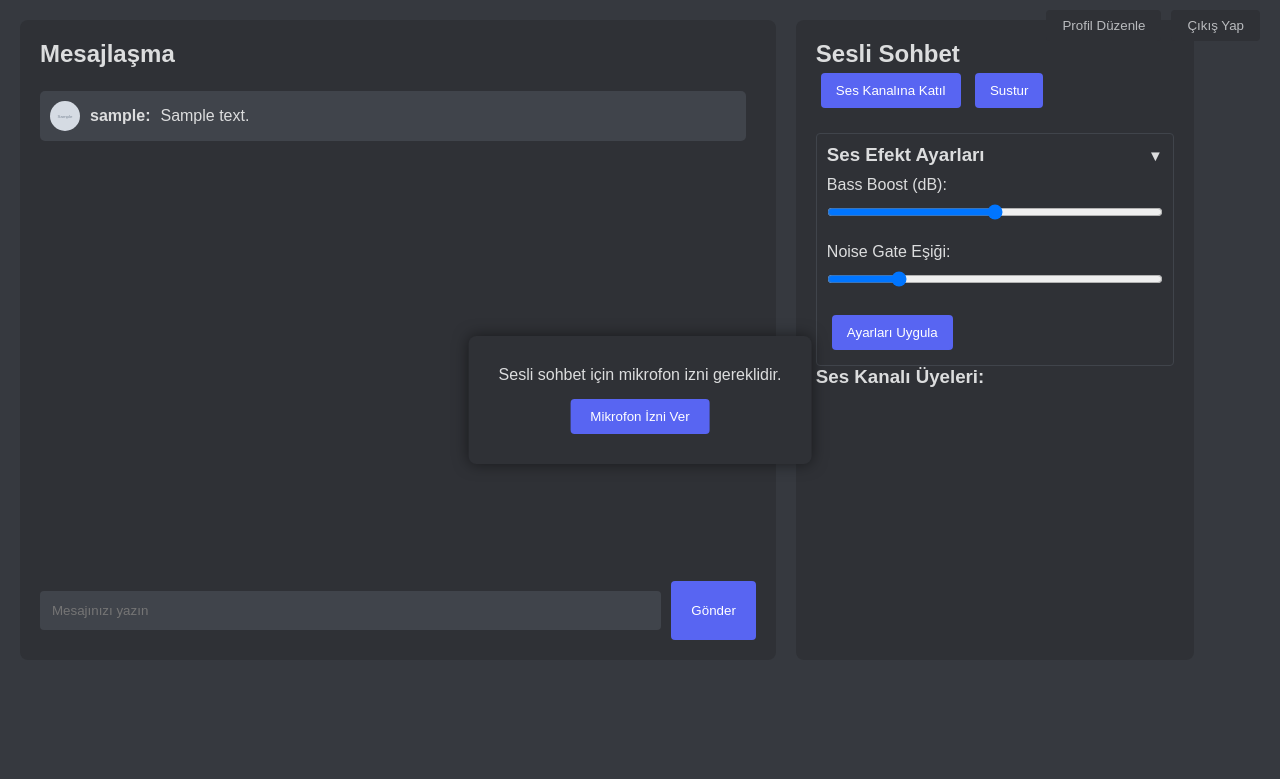
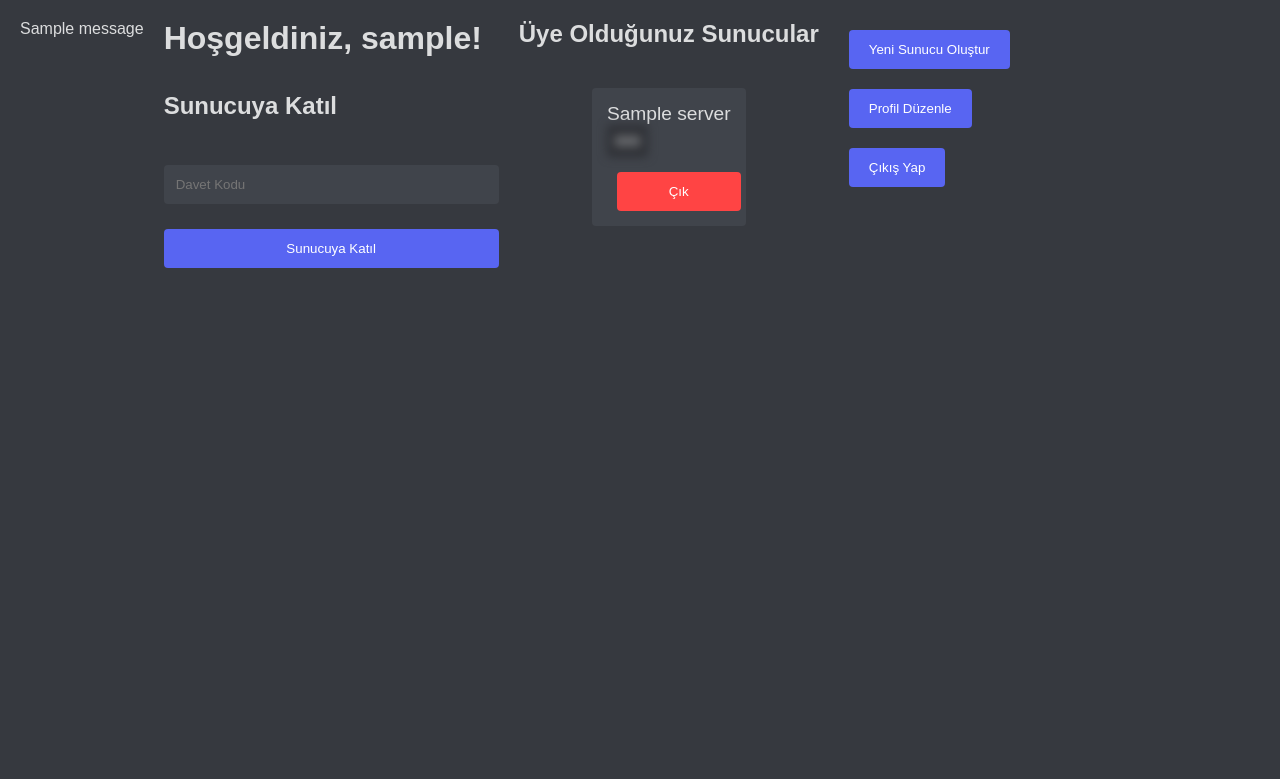
Before and after one commit to Berke-aras/SesliSohbetUygulamas-, a Flask app: page / in a window 1280 px wide. Shown: the top 779 px of the page. Run offline with Flask 3, Linux system fonts and the light colour scheme; the visitor is signed in with stand-in values (Sample User, id 1); tables that the repository leaves empty hold one stand-in row (values such as "Sample post"); grey boxes marked "Sample" are stand-in pictures; one stand-in notice (Sample message) is shown; some libraries are stand-ins or nearby versions.

Commit message:
Server yapısında değişikliğe gidldi(birden fazla server oluşturma tek bir sunucuda), davet kodları eklendi, Sunucudan ayrılma ve kapatmada hata var

```diff
--- a/app.py
+++ b/app.py
@@ -3,7 +3,7 @@ from flask_socketio import SocketIO, join_room, emit, disconnect
 from flask_sqlalchemy import SQLAlchemy
 from werkzeug.utils import secure_filename
 from werkzeug.security import generate_password_hash, check_password_hash
-import os, socket, datetime
+import os, socket, datetime, random, string
 
 app = Flask(__name__)
 app.config['SECRET_KEY'] = 'secret!'
@@ -18,6 +18,12 @@ db = SQLAlchemy(app)
 if not os.path.exists(app.config['UPLOAD_FOLDER']):
     os.makedirs(app.config['UPLOAD_FOLDER'])
 
+# Çoktan çoğa ilişki: Sunucu üyeleri
+server_members = db.Table('server_members',
+    db.Column('server_id', db.Integer, db.ForeignKey('server.id'), primary_key=True),
+    db.Column('user_id', db.Integer, db.ForeignKey('user.id'), primary_key=True)
+)
+
 # -----------------
 # Veritabanı Modelleri
 # -----------------
@@ -27,29 +33,44 @@ class User(db.Model):
     password = db.Column(db.String(200), nullable=False)
     profile_image_url = db.Column(db.String(200), default='')
 
+class Server(db.Model):
+    id = db.Column(db.Integer, primary_key=True)
+    name = db.Column(db.String(80), unique=True, nullable=False)
+    invite_code = db.Column(db.String(64), unique=True, nullable=False)  # Rastgele oluşturulan benzersiz kod
+    owner_id = db.Column(db.Integer, db.ForeignKey('user.id'), nullable=False)
+    created_at = db.Column(db.DateTime, default=datetime.datetime.utcnow)
+    members = db.relationship('User', secondary=server_members, backref='servers')
+
 class Message(db.Model):
     id = db.Column(db.Integer, primary_key=True)
+    server_id = db.Column(db.Integer, db.ForeignKey('server.id'), nullable=False)
     user_id = db.Column(db.Integer, db.ForeignKey('user.id'), nullable=False)
     username = db.Column(db.String(80), nullable=False)
     text = db.Column(db.Text, nullable=False)
     timestamp = db.Column(db.DateTime, default=datetime.datetime.utcnow)
     profile_image_url = db.Column(db.String(200), default='')
 
-# Global kullanıcı takipleri
+# Global kullanıcı ve sesli sohbet takipleri
 online_users = {}   # { socket_id: { 'username': ..., 'profile_image_url': ... } }
 voice_users = {}    # { socket_id: { 'socketId': ..., 'username': ... } }
 
+# -----------------
+# Yardımcı Fonksiyonlar
+# -----------------
+def generate_invite_code(length=8):
+    return ''.join(random.choices(string.ascii_letters + string.digits, k=length))
 
 # -----------------
 # Rotalar
 # -----------------
 
+# Ana sayfa: Üye olunan sunucuları listeleme
 @app.route('/')
-def index():
-    if 'user_id' not in session:  # Kullanıcı giriş yapmamışsa login sayfasına yönlendir
+def home():
+    if 'user_id' not in session:
         return redirect(url_for('login'))
-    messages = db.session.query(Message.username, Message.text, Message.profile_image_url).order_by(Message.timestamp.asc()).all()
-    return render_template('index.html', messages=messages)
+    user = User.query.get(session['user_id'])
+    return render_template('home.html', servers=user.servers)
 
 @app.route('/login', methods=['GET', 'POST'])
 def login():
@@ -61,7 +82,7 @@ def login():
             session['user_id'] = user.id
             session['username'] = user.username
             session['profile_image_url'] = user.profile_image_url
-            return redirect(url_for('index'))
+            return redirect(url_for('home'))
         else:
             flash("Geçersiz kullanıcı adı veya şifre")
     return render_template('login.html')
@@ -116,10 +137,10 @@ def profile():
 @app.route('/upload', methods=['POST'])
 def upload():
     if 'profile_image' not in request.files:
-        return redirect(url_for('index'))
+        return redirect(url_for('home'))
     file = request.files['profile_image']
     if file.filename == '':
-        return redirect(url_for('index'))
+        return redirect(url_for('home'))
     filename = secure_filename(file.filename)
     file.save(os.path.join(app.config['UPLOAD_FOLDER'], filename))
     return filename
@@ -127,8 +148,68 @@ def upload():
 @app.route('/uploads/<filename>')
 def uploaded_file(filename):
     response = send_from_directory(app.config['UPLOAD_FOLDER'], filename)
-    response.headers['Cache-Control'] = 'public, max-age=86400'  # 1 gün önbellek
+    response.headers['Cache-Control'] = 'public, max-age=86400'
     return response
+
+# -----------------
+# Sunucu (Server) İşlemleri
+# -----------------
+
+# Yeni sunucu oluşturma sayfası
+@app.route('/create_server', methods=['GET', 'POST'])
+def create_server():
+    if 'user_id' not in session:
+        return redirect(url_for('login'))
+    if request.method == 'POST':
+        server_name = request.form.get('server_name')
+        if Server.query.filter_by(name=server_name).first():
+            flash("Bu isimde bir sunucu zaten var.")
+            return redirect(url_for('create_server'))
+        invite_code = generate_invite_code()
+        while Server.query.filter_by(invite_code=invite_code).first():
+            invite_code = generate_invite_code()
+        new_server = Server(name=server_name, invite_code=invite_code, owner_id=session['user_id'])
+        user = User.query.get(session['user_id'])
+        new_server.members.append(user)  # Sunucu oluşturulduğunda kullanıcı otomatik üye olur
+        db.session.add(new_server)
+        db.session.commit()
+        flash("Sunucu oluşturuldu!")
+        return redirect(url_for('server_chat', invite_code=invite_code))
+    return render_template('create_server.html')
+
+# Davet linkiyle sunucuya katılma
+
+@app.route('/join_server/<invite_code>')
+def join_server(invite_code):
+    if 'user_id' not in session:
+        return redirect(url_for('login'))
+    server = Server.query.filter_by(invite_code=invite_code).first()
+    if not server:
+        flash("Geçersiz davet kodu!")
+        return redirect(url_for('home'))
+    user = User.query.get(session['user_id'])
+    if user not in server.members:
+        server.members.append(user)
+        db.session.commit()
+    flash(f"{server.name} sunucusuna katıldınız!")
+    return redirect(url_for('server_chat', invite_code=invite_code))
+
+# Sunucu sohbet sayfası (eski index.html'in işlevselliğini burada sunuyoruz)
+@app.route('/server/<invite_code>')
+def server_chat(invite_code):
+    if 'user_id' not in session:
+        return redirect(url_for('login'))
+    server = Server.query.filter_by(invite_code=invite_code).first()
+    if not server:
+        flash("Sunucu bulunamadı!")
+        return redirect(url_for('home'))
+    user = User.query.get(session['user_id'])
+    if user not in server.members:
+        flash("Bu sunucuya erişim izniniz yok.")
+        return redirect(url_for('home'))
+    messages = Message.query.filter_by(server_id=server.id).order_by(Message.timestamp.asc()).all()
+    return render_template('server_chat.html', server=server, messages=messages)
+
 # -----------------
 # Socket.IO Olayları
 # -----------------
@@ -136,7 +217,8 @@ def uploaded_file(filename):
 @socketio.on('connect')
 def on_connect():
     if 'user_id' in session:
-        online_users[request.sid] = {'username': session.get('username'), 'profile_image_url': session.get('profile_image_url')}
+        online_users[request.sid] = {'username': session.get('username'),
+                                       'profile_image_url': session.get('profile_image_url')}
         emit('online_users', list(online_users.values()), broadcast=True)
     else:
         disconnect()
@@ -152,27 +234,55 @@ def on_disconnect():
 
 @socketio.on('send_message')
 def handle_message(data):
+    server_id = data.get('server_id')
+    msg_text = data.get('message')
     user_id = session.get('user_id')
     username = session.get('username')
-    profile_image_url = session.get('profile_image_url')  # Profil URL'sini al
-    msg_text = data.get('message')
-    msg = Message(user_id=user_id, username=username, text=msg_text, profile_image_url=profile_image_url)
+    profile_image_url = session.get('profile_image_url')
+    msg = Message(server_id=server_id, user_id=user_id, username=username,
+                  text=msg_text, profile_image_url=profile_image_url)
     db.session.add(msg)
     db.session.commit()
+    # Sadece ilgili sunucunun oda (room) üyelerine mesaj gönderiyoruz
     emit('receive_message', {
         'username': username,
         'message': msg_text,
         'profile_image_url': profile_image_url
-    }, broadcast=True)
+    }, room=f"server_{server_id}")
+
+@socketio.on('join_server')
+def on_join_server(data):
+    try:
+        server_id = data.get('server_id')
+        if not server_id:
+            print("[HATA] join_server: server_id eksik!")
+            return
+
+        # Kullanıcı oturumunu kontrol et
+        if 'user_id' not in session:
+            print("[HATA] join_server: Kullanıcı oturumu yok!")
+            return
+
+        # Odaya katıl
+        room_name = f"server_{server_id}"
+        join_room(room_name)
+        # print(f"[LOG] Kullanıcı {session['username']}, {room_name} odasına katıldı.")
+
+        # Debug için istemciye yanıt gönder
+        emit('join_confirmation', {'status': 'success', 'room': room_name})
+
+    except Exception as e:
+        print(f"[HATA] join_server: {str(e)}")
 
 @socketio.on('join_voice')
 def handle_join_voice(data):
-    room = data.get('room', 'default')
+    server_id = data.get('server_id')
+    room = f"server_voice_{server_id}"
     join_room(room)
     user_info = {
         'socketId': request.sid,
         'username': session.get('username'),
-        'profile_image_url': session.get('profile_image_url')  # Profil URL'sini ekle
+        'profile_image_url': session.get('profile_image_url')
     }
     voice_users[request.sid] = user_info
     emit('voice_users', list(voice_users.values()), broadcast=True)
@@ -180,23 +290,62 @@ def handle_join_voice(data):
 
 @socketio.on('leave_voice')
 def handle_leave_voice(data):
-    room = data.get('room', 'default')
+    server_id = data.get('server_id')
+    room = f"server_voice_{server_id}"
     if request.sid in voice_users:
         voice_users.pop(request.sid)
     emit('voice_users', list(voice_users.values()), broadcast=True)
 
 @socketio.on('signal')
 def handle_signal(data):
-    room = data.get('room', 'default')
+    server_id = data.get('server_id')
+    room = f"server_voice_{server_id}"
     emit('signal', data, room=room, include_self=False)
 
+@app.route('/leave_server/<invite_code>', methods=['POST'])
+def leave_server(invite_code):
+    if 'user_id' not in session:
+        return redirect(url_for('login'))
+    server = Server.query.filter_by(invite_code=invite_code).first()
+    if not server:
+        flash("Sunucu bulunamadı!")
+        return redirect(url_for('home'))
+    user = User.query.get(session['user_id'])
+    if user in server.members:
+        if server.owner_id == user.id:
+            flash("Sunucunun sahibi olduğunuz için çıkamazsınız. Sunucuyu silmek için aşağıdaki butonu kullanın.")
+            return redirect(url_for('server_chat', invite_code=invite_code))
+        else:
+            server.members.remove(user)
+            db.session.commit()
+            flash("Sunucudan ayrıldınız.")
+    return redirect(url_for('home'))
+
+# Sunucu silme rotası (sadece sunucu sahibi silebilir)
+@app.route('/delete_server/<invite_code>', methods=['POST'])
+def delete_server(invite_code):
+    if 'user_id' not in session:
+        return redirect(url_for('login'))
+    server = Server.query.filter_by(invite_code=invite_code).first()
+    if not server:
+        flash("Sunucu bulunamadı!")
+        return redirect(url_for('home'))
+    user = User.query.get(session['user_id'])
+    if server.owner_id != user.id:
+        flash("Yalnızca sunucu sahibi sunucuyu silebilir.")
+        return redirect(url_for('server_chat', invite_code=invite_code))
+    db.session.delete(server)
+    db.session.commit()
+    flash("Sunucu silindi.")
+    return redirect(url_for('home'))
+
+
 # -----------------
-# Sunucu Başlangıcı ve IP Bilgisi
+# Sunucu Başlangıcı
 # -----------------
-
 if __name__ == '__main__':
     with app.app_context():
-        db.create_all()  # Tabloları oluşturuyoruz
+        db.create_all()
     hostname = socket.gethostname()
     ip_address = socket.gethostbyname(hostname)
     print(f"Server IP: {ip_address}")
--- a/static/script.js
+++ b/static/script.js
@@ -3,13 +3,25 @@ let remoteUserInfo = {};
 
 // Mesaj gönderme
 document.getElementById("send").addEventListener("click", () => {
-    let message = document.getElementById("message").value;
-    if (message.trim() === "") return;
-    socket.emit("send_message", { message: message });
+    let message = document.getElementById("message").value.trim();
+    if (message === "") return;
+
+    if (!server_id) {
+        console.error("HATA: server_id eksik veya geçersiz!");
+        return;
+    }
+
+    socket.emit("send_message", {
+        server_id: server_id,
+        message: message,
+    });
+
     document.getElementById("message").value = "";
 });
 
+// Sunucudan gelen mesajları dinle
 socket.on("receive_message", (data) => {
+    console.log("Yeni mesaj alındı:", data);
     addMessage(data);
 });
 
@@ -446,3 +458,25 @@ document
             icon.textContent = "▼"; // Açık durum ikonu
         }
     });
+
+document.addEventListener("DOMContentLoaded", () => {
+    // console.log("DOM yüklendi. Server ID:", server_id); // server_id kontrolü
+
+    if (server_id) {
+        // console.log("[DEBUG] join_server gönderiliyor...");
+        socket.emit("join_server", {
+            server_id: server_id, // Değer doğru mu?
+            user_id: "{{ session.user_id }}", // Ekstra veri (opsiyonel)
+        });
+    } else {
+        console.error("[HATA] server_id tanımsız!");
+    }
+});
+
+socket.on("connect_error", (err) => {
+    console.error("[HATA] Socket bağlantı hatası:", err.message);
+});
+
+socket.on("join_confirmation", (data) => {
+    console.log("[DEBUG] Sunucu katılım onayı:", data);
+});
--- a/static/style.css
+++ b/static/style.css
@@ -352,6 +352,104 @@ a {
     font-size: 0.8em;
 }
 
+/* Sunucularım Sayfası Stilleri */
+h1,
+h2 {
+    margin-bottom: 20px;
+    font-weight: 600;
+    text-align: center;
+}
+
+/* Katılma Formu */
+#join-form {
+    background: var(--secondary-bg);
+    padding: 20px;
+    border-radius: 8px;
+    max-width: 400px;
+    margin: 30px auto;
+}
+
+#join-form input[type="text"] {
+    width: 100%;
+    padding: var(--padding);
+    margin-bottom: 10px;
+    background: var(--accent-bg);
+    border: none;
+    border-radius: var(--border-radius);
+    color: var(--primary-color);
+}
+
+#join-form button {
+    background: var(--blue);
+    color: #fff;
+    border: none;
+    padding: 12px 20px;
+    border-radius: var(--border-radius);
+    cursor: pointer;
+    transition: var(--transition);
+    width: 100%;
+}
+
+#join-form button:hover {
+    background: var(--blue-hover);
+}
+
+/* Sunucu Listesi */
+ul {
+    list-style: none;
+    padding: 0;
+    margin: 20px auto;
+    max-width: 600px;
+}
+
+.server-item {
+    background: var(--accent-bg);
+    padding: 15px;
+    border-radius: var(--border-radius);
+    margin-bottom: 15px;
+}
+
+.server-item a {
+    color: var(--primary-color);
+    font-size: 1.2em;
+    text-decoration: none;
+}
+
+.server-item a:hover {
+    color: var(--link-color);
+}
+
+/* Davet Kodu Stilleri */
+.server-code {
+    background: var(--secondary-bg);
+    padding: 8px;
+    border-radius: var(--border-radius);
+    display: inline-block;
+    font-size: 0.9em;
+    letter-spacing: 0.5px;
+    transition: var(--transition);
+}
+
+.server-code:hover {
+    filter: brightness(1.2);
+}
+
+/* Genel Düğme Stilleri (Sunucular sayfası altındaki bağlantılardaki butonlar) */
+a button {
+    background: var(--blue);
+    color: #fff;
+    border: none;
+    padding: 12px 20px;
+    border-radius: var(--border-radius);
+    cursor: pointer;
+    margin: 10px;
+    transition: var(--transition);
+}
+
+a button:hover {
+    background: var(--blue-hover);
+}
+
 /* Responsive Tasarım */
 @media (max-width: 768px) {
     body {
--- /dev/null
+++ b/templates/home.html
@@ -0,0 +1,134 @@
+<!DOCTYPE html>
+<html lang="tr">
+    <head>
+        <meta charset="UTF-8" />
+        <title>Sunucularım</title>
+        <link
+            rel="stylesheet"
+            href="{{ url_for('static', filename='style.css') }}"
+        />
+        <style>
+            /* Davet kodu için blur efekti */
+            .blurred {
+                filter: blur(5px);
+                cursor: pointer;
+                transition: filter 0.3s;
+            }
+            .server-item {
+                margin-bottom: 15px;
+            }
+        </style>
+    </head>
+    <body>
+        <!-- Flash mesajlarını göster -->
+        {% with messages = get_flashed_messages() %} {% if messages %}
+        <div class="flash-messages">
+            {% for message in messages %}
+            <div class="flash">{{ message }}</div>
+            {% endfor %}
+        </div>
+        {% endif %} {% endwith %}
+
+        <div
+            style="
+                display: flex;
+                flex-direction: column;
+                gap: 15px;
+                align-items: start;
+            "
+        >
+            <h1>Hoşgeldiniz, {{ session.username }}!</h1>
+
+            <h2>Sunucuya Katıl</h2>
+            <form method="POST" action="/join_server">
+                <input
+                    type="text"
+                    name="invite_code"
+                    placeholder="Davet Kodu"
+                    required
+                />
+                <button type="submit">Sunucuya Katıl</button>
+            </form>
+        </div>
+        <div style="display: flex; flex-direction: column">
+            <h2>Üye Olduğunuz Sunucular</h2>
+            <ul>
+                {% for server in servers %}
+                <!-- home.html içindeki sunucu listesi kısmını güncelleyin -->
+                <li class="server-item">
+                    <a
+                        href="{{ url_for('server_chat', invite_code=server.invite_code) }}"
+                    >
+                        {{ server.name }}
+                    </a>
+                    <br />
+                    <span
+                        class="server-code blurred"
+                        onclick="copyInviteCode(this)"
+                    >
+                        {{ server.invite_code }}
+                    </span>
+                    <!-- Çık butonu ekleyin -->
+                    <form
+                        action="{{ url_for('leave_server', invite_code=server.invite_code) }}"
+                        method="POST"
+                        style="display: inline"
+                    >
+                        <button
+                            type="submit"
+                            onclick="return confirm('Bu sunucudan ayrılmak istediğinize emin misiniz?')"
+                            style="
+                                margin-left: 10px;
+                                background-color: #ff4444;
+                                color: white;
+                            "
+                        >
+                            Çık
+                        </button>
+                    </form>
+                </li>
+                {% endfor %}
+            </ul>
+        </div>
+        <div style="display: flex; flex-direction: column">
+            <a href="{{ url_for('create_server') }}"
+                ><button>Yeni Sunucu Oluştur</button></a
+            >
+            <a href="{{ url_for('profile') }}"
+                ><button>Profil Düzenle</button></a
+            >
+            <a href="{{ url_for('logout') }}"><button>Çıkış Yap</button></a>
+        </div>
+        <script>
+            function copyInviteCode(element) {
+                // Blur efektini kaldır
+                element.classList.remove("blurred");
+                var inviteCode = element.textContent.trim();
+                // Clipboard API ile kopyalama işlemi
+                navigator.clipboard.writeText(inviteCode).then(
+                    function () {
+                        element.textContent = inviteCode + " (kopyalandı!)";
+                        setTimeout(function () {
+                            element.classList.add("blurred");
+                            element.textContent = inviteCode;
+                        }, 2000);
+                    },
+                    function (err) {
+                        console.error("Kopyalama başarısız: ", err);
+                    }
+                );
+            }
+
+            document
+                .getElementById("join-server-button")
+                .addEventListener("click", function () {
+                    var inviteCode = document.querySelector(
+                        "#join-form input[name='invite_code']"
+                    ).value;
+                    if (inviteCode.trim() !== "") {
+                        window.location.href = "/join_server/" + inviteCode;
+                    }
+                });
+        </script>
+    </body>
+</html>
--- a/templates/profile.html
+++ b/templates/profile.html
@@ -34,7 +34,7 @@
             <button type="submit">Güncelle</button>
         </form>
         <!-- Ana sayfaya dönüş butonu -->
-        <a href="{{ url_for('index') }}"><button>Ana Sayfaya Dön</button></a>
+        <a href="{{ url_for('home') }}"><button>Ana Sayfaya Dön</button></a>
         <p><a href="{{ url_for('logout') }}">Çıkış Yap</a></p>
     </body>
 </html>
--- a/templates/index.html
+++ b/templates/server_chat.html
@@ -23,6 +23,7 @@
                 ><button>Profil Düzenle</button></a
             >
             <a href="{{ url_for('logout') }}"><button>Çıkış Yap</button></a>
+            <a href="{{ url_for('home') }}"><button>Home</button></a>
         </div>
 
         <!-- Mesajlaşma Bölümü -->
@@ -40,7 +41,7 @@
                             height="30"
                         />
                         {% endif %}
-                        <strong>{{ msg[0] }}:</strong> {{ msg[1] }}
+                        <strong>{{ msg.username }}:</strong> {{ msg.text }}
                     </li>
                     {% endfor %}
                 </ul>
@@ -117,4 +118,10 @@
         </ul>
         <script src="{{ url_for('static', filename='script.js') }}"></script>
     </body>
+    <script>
+        var server_id = {{ server.id | tojson }};
+        socket.on("connect_error", (err) => {
+            console.log("Bağlantı hatası:", err);
+        });
+    </script>
 </html>
```
Also changed, not shown: templates/create_server.html (added, +25 -0 lines).
